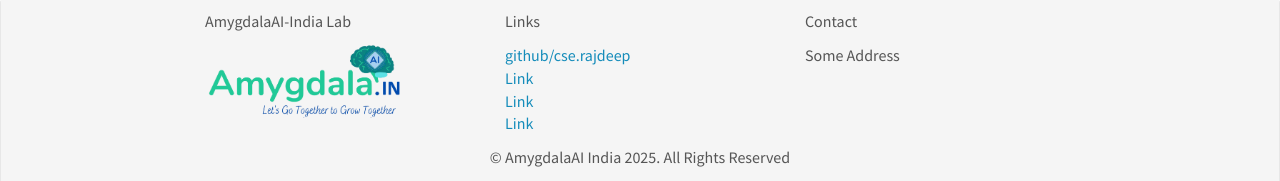
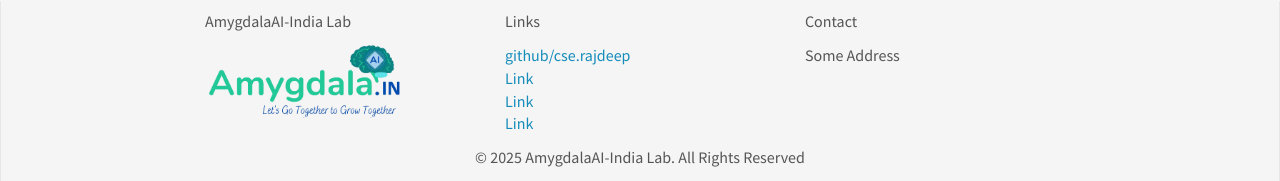
Before and after one commit to amygdalaaiindia/amygdalaaiindia.github.io, a Jekyll site: the page built from _pages/home.md, in a window 1280 px wide and 1214 px high. Shown: the part 1033-1214 px from the top of the window. Built offline with Jekyll 4.4.1, drawn with Linux system fonts in a browser that asks for light colours; nearby versions of some CDN libraries; comment, search, counter and statistics services are not loaded.

Commit message:
Update footer.html

```diff
--- a/_includes/footer.html
+++ b/_includes/footer.html
@@ -25,7 +25,7 @@
 		</div>
 
 		<div class="row mt-3">
-			<p class="text-center">&copy; AmygdalaAI India 2025. All Rights Reserved</p>
+			<p class="text-center">&copy; {{ site.time | date: '%Y' }} {{ site.title }}. All Rights Reserved</p>
 		</div>
 	</div>
   </div>
```
